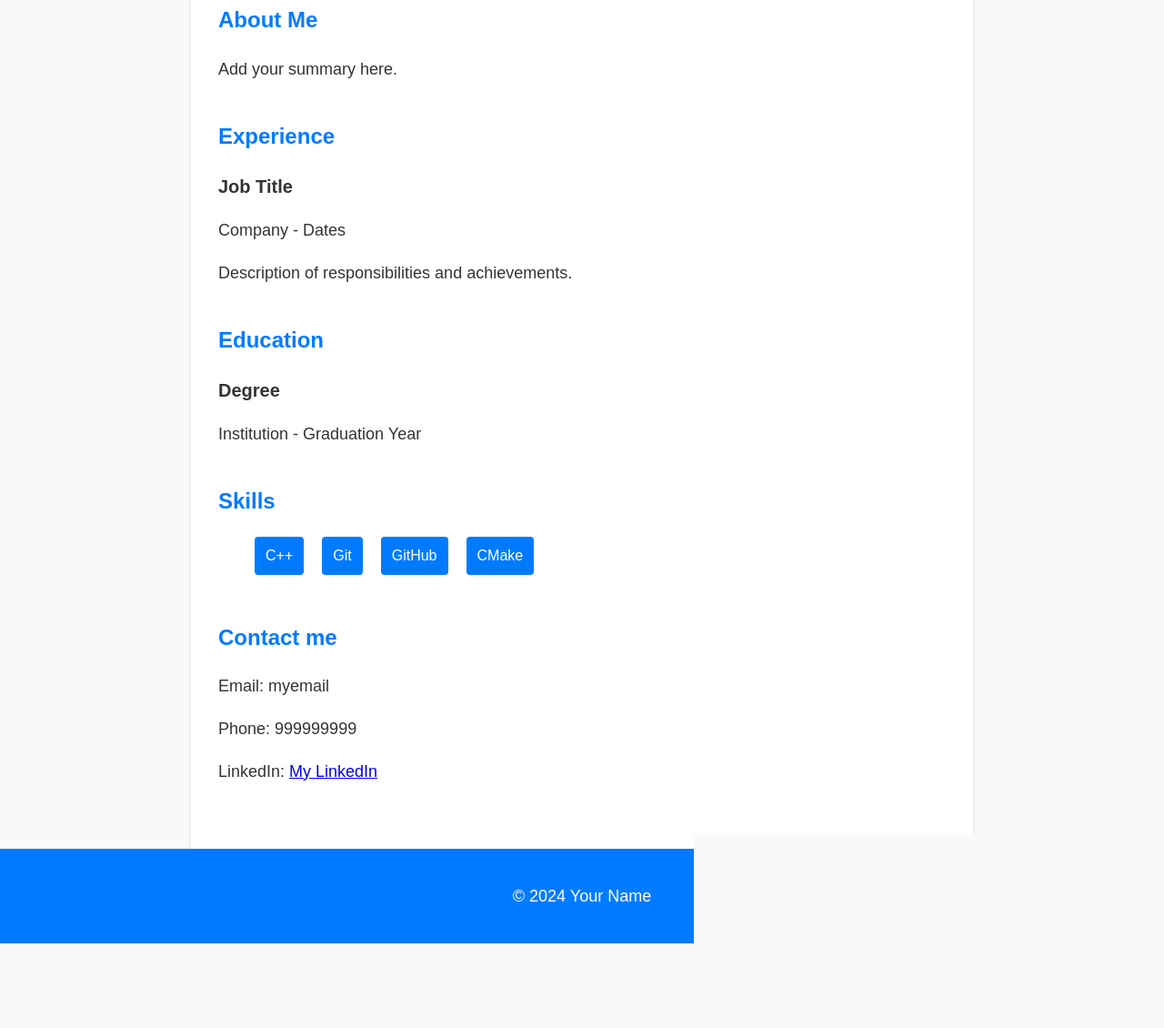
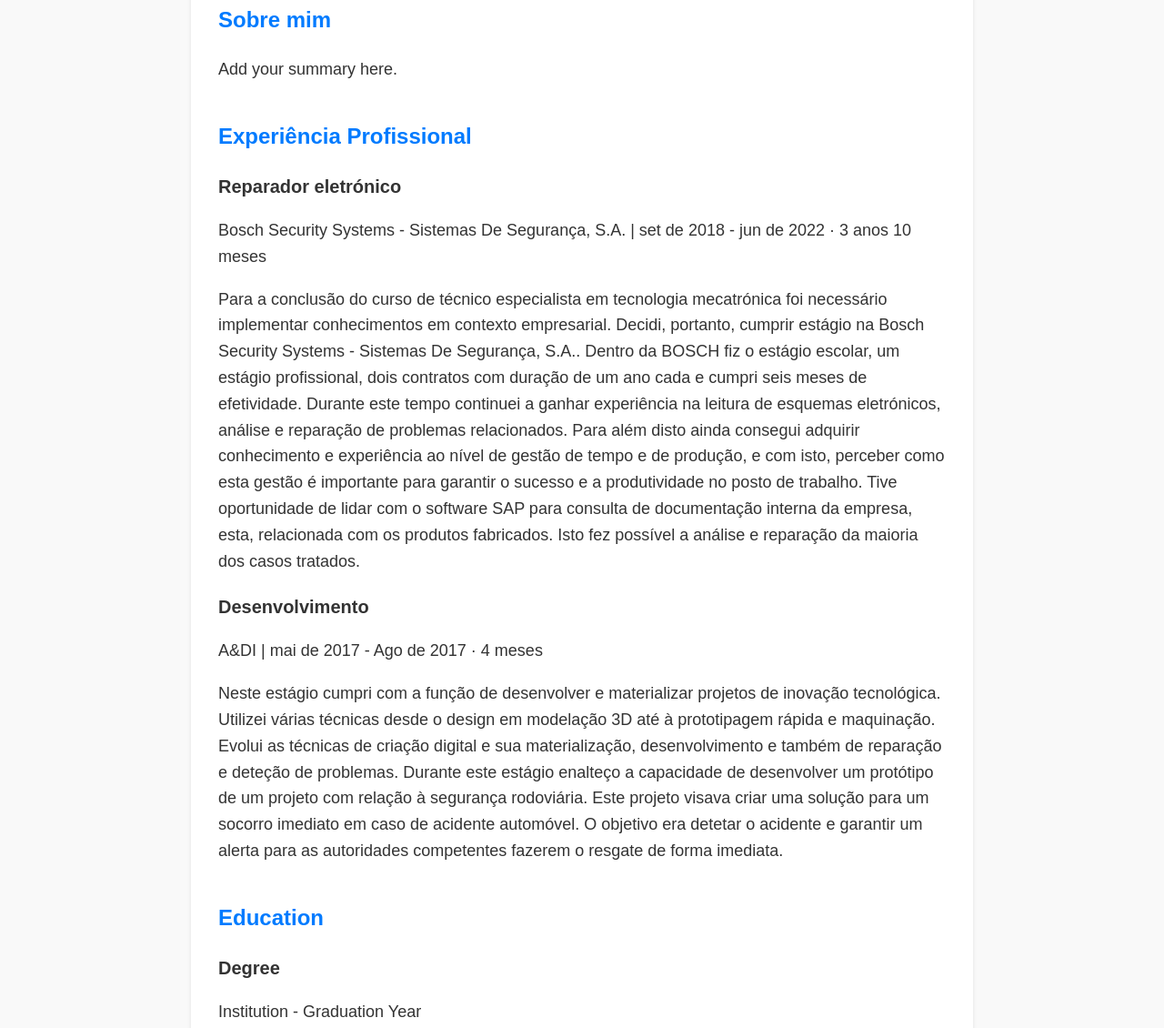
Before and after one commit to Vasco214Valente/MyWebSite, a plain HTML site: page index.html in a window 1280 px wide. Shown: the part 353-1483 px from the top of the page at 91% size. Before the commit the page ends 1390 px from the top, so only its background shows below. Drawn offline with Linux system fonts and the light colour scheme.

Commit message:
Professional experience

```diff
--- a/index.html
+++ b/index.html
@@ -1,11 +1,13 @@
 <!DOCTYPE html>
-<html lang="en">
+<html lang="pt">
+
 <head>
     <meta charset="UTF-8">
     <meta name="viewport" content="width=device-width, initial-scale=1.0">
-    <title>Your Name - Resume</title>
+    <title>Vasco Valente | Personal Website</title>
     <link rel="stylesheet" href="styles.css">
 </head>
+
 <body>
     <header>
         <div class="header-content">
@@ -16,16 +18,43 @@
 
     <div class="main-content">
         <section id="about">
-            <h2>About Me</h2>
+            <h2>Sobre mim</h2>
             <p>Add your summary here.</p>
         </section>
 
-        <section id="experience">
-            <h2>Experience</h2>
+        <section id="Experiência Profissional">
+            <h2>Experiência Profissional</h2>
             <div class="experience-item">
-                <h3>Job Title</h3>
-                <p>Company - Dates</p>
-                <p>Description of responsibilities and achievements.</p>
+                <h3>Reparador eletrónico</h3>
+                <p>Bosch Security Systems - Sistemas De Segurança, S.A. | set de 2018 - jun de 2022 · 3 anos 10 meses
+                </p>
+                <p> Para a conclusão do curso de técnico especialista em tecnologia mecatrónica foi necessário
+                    implementar conhecimentos em contexto empresarial. Decidi, portanto, cumprir estágio na Bosch
+                    Security Systems ‑ Sistemas De Segurança, S.A..
+                    Dentro da BOSCH fiz o estágio escolar, um estágio profissional, dois contratos com duração de um ano
+                    cada e cumpri seis meses de efetividade. Durante este tempo continuei a ganhar experiência na
+                    leitura de esquemas
+                    eletrónicos, análise e reparação de problemas relacionados. Para além disto ainda consegui adquirir
+                    conhecimento e experiência ao nível de gestão de tempo e de produção, e com isto, perceber como esta
+                    gestão é importante para garantir o sucesso e a produtividade no posto de trabalho.
+                    Tive oportunidade de lidar com o software SAP para consulta de
+                    documentação interna da empresa, esta, relacionada com os produtos
+                    fabricados. Isto fez possível a análise e reparação da maioria dos casos tratados.</p>
+
+                <h3>Desenvolvimento</h3>
+                <p>A&DI | mai de 2017 - Ago de 2017 · 4 meses
+                </p>
+                <p> Neste estágio cumpri com a função de desenvolver e materializar projetos de
+                    inovação tecnológica.
+                    Utilizei várias técnicas desde o design em modelação 3D até à prototipagem
+                    rápida e maquinação.
+                    Evolui as técnicas de criação digital e sua materialização, desenvolvimento e
+                    também de reparação e deteção de problemas.
+                    Durante este estágio enalteço a capacidade de desenvolver um protótipo de
+                    um projeto com relação à segurança rodoviária. Este projeto visava criar uma
+                    solução para um socorro imediato em caso de acidente automóvel. O objetivo
+                    era detetar o acidente e garantir um alerta para as autoridades competentes
+                    fazerem o resgate de forma imediata.</p>
             </div>
             <!-- Add more experience items -->
         </section>
@@ -54,16 +83,17 @@
         <section id="contact">
             <h2>Contact me</h2>
             <div class="contact-info">
-                <p>Email: myemail</p>
-                <p>Phone: 999999999</p>
+                <p>E-mail: valente.vascooliveira@gmail.com</p>
                 <p>LinkedIn: <a href="https://www.linkedin.com/" target="_blank">My LinkedIn</a></p>
+                <p>Facebook: <a href="https://www.facebook.com/vasco.valente.98" target="_blank">My Facebook</a></p>
                 <!-- Add more contact information -->
             </div>
         </section>
     </div>
 
     <footer>
-        <p>&copy; 2024 Your Name</p>
+        <p>&copy; 2024 Vasco Valente</p>
     </footer>
 </body>
+
 </html>
```
